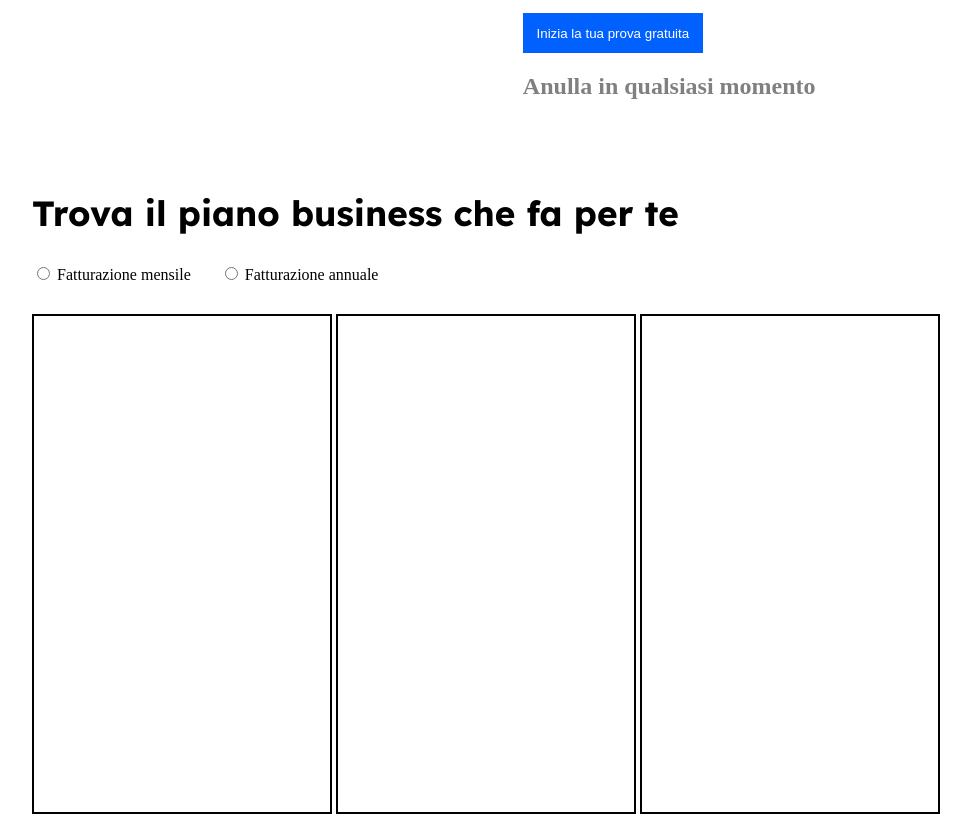
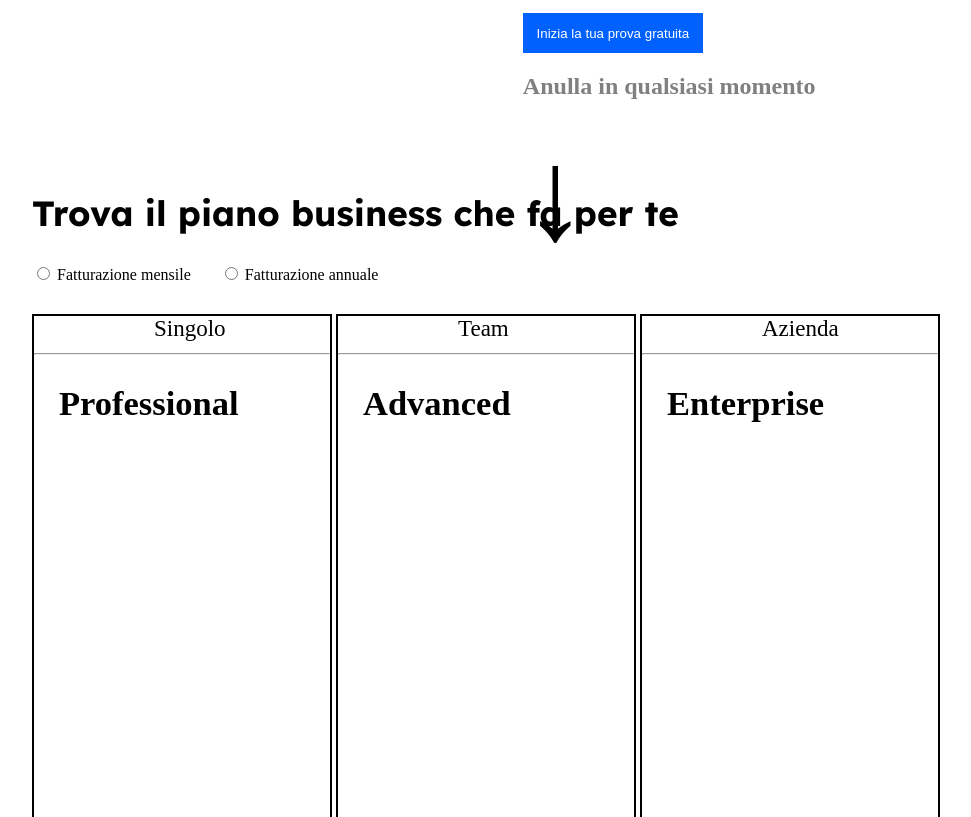
Before and after one commit to Alexandru1654/htmlcss-dropbox, a plain HTML site: page index.html in a window 1280 px wide. Shown: the part 969-1786 px from the top of the page, without its empty margins (108-1079 px from the left). Drawn offline with Linux system fonts and the light colour scheme.

Commit message:
Main part

```diff
--- a/index.html
+++ b/index.html
@@ -63,6 +63,10 @@
                             <h2>Anulla in qualsiasi momento</h2>
                         </div>
 
+                        <span id="arrow">
+                            <b>&#8595;</b>
+                        </span>
+
                     </div>
                 </div>
             </div>
@@ -81,9 +85,27 @@
                 <span id="annual-plan">Fatturazione annuale</span>
 
                 <div class="content">
-                    <div class="run"></div>
-                    <div class="run"></div>
-                    <div class="run"></div>
+                    <div class="run">
+                        <span class="sub-title">
+                            Singolo
+                            <hr>
+                            <h2 class="feauture">Professional</h2>
+                        </span>
+                    </div>
+                    <div class="run">
+                        <span class="sub-title">
+                            Team
+                            <hr>
+                            <h2 class="feauture">Advanced</h2>
+                        </span>
+                    </div>
+                    <div class="run">
+                        <span class="sub-title">
+                            Azienda
+                            <hr>
+                            <h2 class="feauture">Enterprise</h2>
+                        </span>
+                    </div>
                 </div>
             </div>
 
--- a/style.css
+++ b/style.css
@@ -100,6 +100,12 @@ p {
     border: 1px;
 }
 
+/*Arrow*/
+#arrow {
+    font-size: 130px;
+    color: black;
+}
+
 /*Second title styling*/
 #second-title {
     margin-top: 350px;
@@ -120,8 +126,17 @@ p {
 
 .run {
     width: 300px;
-    height: 500px;
+    height: 1000px;
     margin-top: 30px;
     border: 2px solid black;
     display: inline-block;
 }
+
+.sub-title {
+    margin-left: 120px;
+    font-size: 23px;
+}
+
+.feauture {
+    margin-left: 25px;
+}
```
